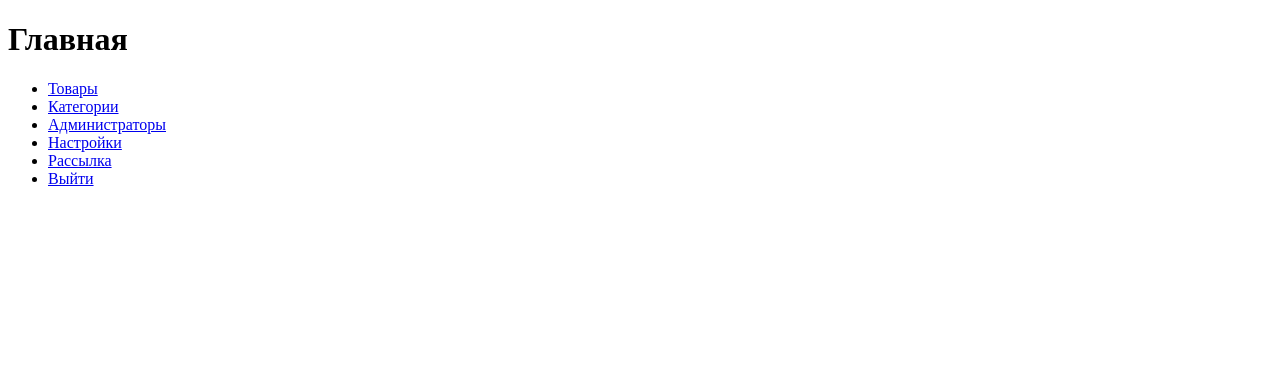
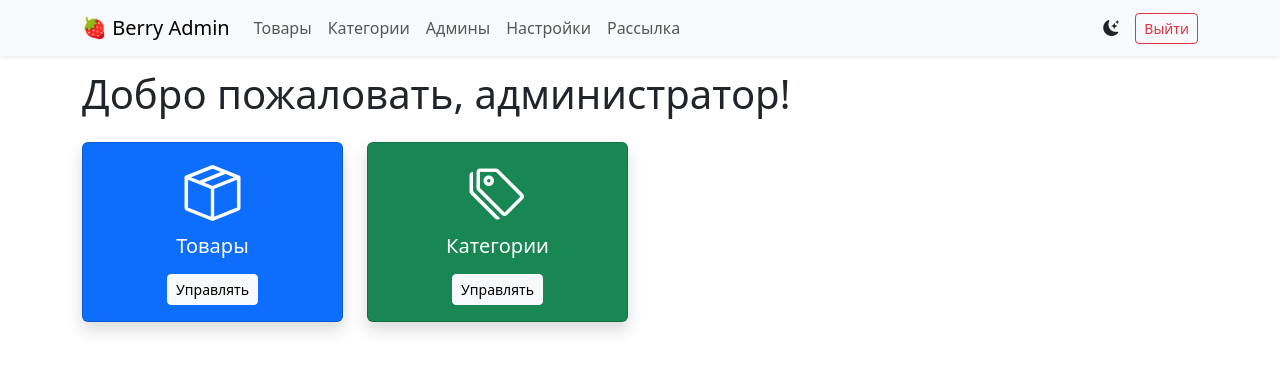
Before and after one commit to bunsteritalia-source/berrybot, a Flask app: page / in a window 1280 px wide. Shown: the top 372 px of the page. Run offline with Flask 3, Linux system fonts and the light colour scheme; the visitor is signed in with stand-in values (Sample User, id 1).

Commit message:
Update dashboard.html

```diff
--- a/admin_site/templates/dashboard.html
+++ b/admin_site/templates/dashboard.html
@@ -1,15 +1,25 @@
-<!DOCTYPE html>
-<html>
-<head><title>Админ-панель</title></head>
-<body>
-  <h1>Главная</h1>
-  <ul>
-    <li><a href="/products">Товары</a></li>
-    <li><a href="/categories">Категории</a></li>
-    <li><a href="/admins">Администраторы</a></li>
-    <li><a href="/settings">Настройки</a></li>
-    <li><a href="/broadcast">Рассылка</a></li>
-    <li><a href="/logout">Выйти</a></li>
-  </ul>
-</body>
-</html>
+{% extends "layout.html" %}
+{% block content %}
+<h1 class="mb-4">Добро пожаловать, администратор!</h1>
+<div class="row g-4">
+  <div class="col-md-3">
+    <div class="card text-bg-primary shadow">
+      <div class="card-body text-center">
+        <i class="bi bi-box-seam display-4"></i>
+        <h5 class="mt-2">Товары</h5>
+        <a href="/products" class="btn btn-light btn-sm mt-2">Управлять</a>
+      </div>
+    </div>
+  </div>
+  <div class="col-md-3">
+    <div class="card text-bg-success shadow">
+      <div class="card-body text-center">
+        <i class="bi bi-tags display-4"></i>
+        <h5 class="mt-2">Категории</h5>
+        <a href="/categories" class="btn btn-light btn-sm mt-2">Управлять</a>
+      </div>
+    </div>
+  </div>
+  <!-- ... аналогичные карточки для других разделов -->
+</div>
+{% endblock %}
```
